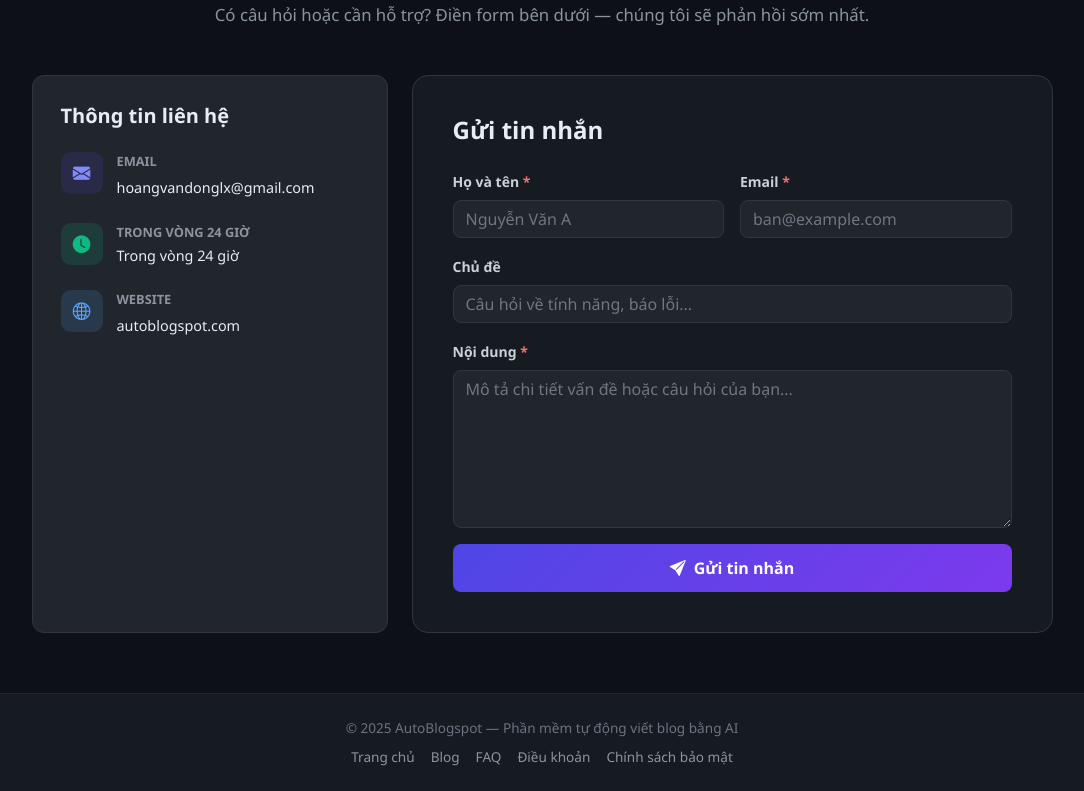
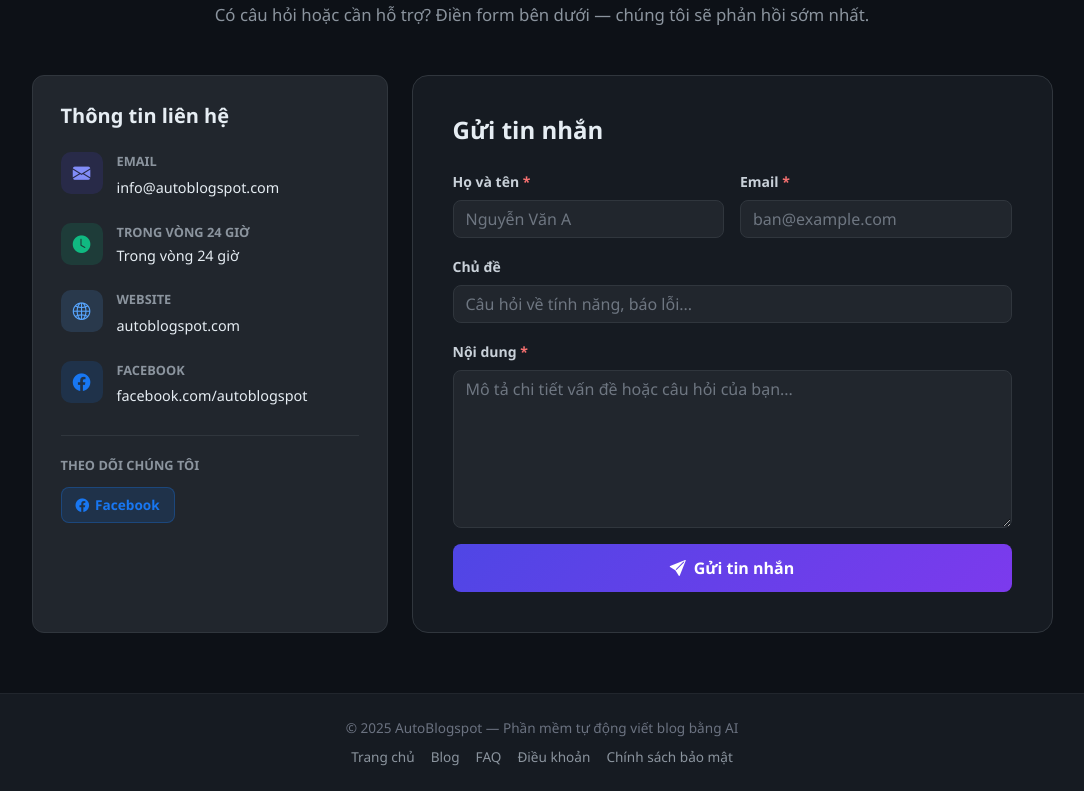
Before and after one commit to trinhsang33sevn/blog2.0, a FastAPI app: page /contact?lang=vi in a window 1280 px wide. Shown: the part 201-992 px from the top of the page, without its empty margins (98-1182 px from the left). Run offline with FastAPI, Linux system fonts and the light colour scheme; the visitor is signed in with stand-in values (Sample User, id 1); parts of the project's set-up code (start-up, migrations or seed data) failed here and were passed over; some libraries are stand-ins or nearby versions.

Commit message:
feat: update contact info — email info@autoblogspot.com + Facebook link
- Replace hoangvandonglx@gmail.com with info@autoblogspot.com everywhere
- Add Facebook link (facebook.com/autoblogspot) to contact page info card and social buttons

Co-Authored-By: Claude Sonnet 4.6 <noreply@anthropic.com>

```diff
--- a/app/routers/contact.py
+++ b/app/routers/contact.py
@@ -6,7 +6,7 @@ from ..services.email_service import send_contact_email
 
 logger = logging.getLogger("autoblogspot.contact")
 
-ADMIN_EMAIL = "hoangvandonglx@gmail.com"
+ADMIN_EMAIL = "info@autoblogspot.com"
 
 router = APIRouter()
 
--- a/templates/contact.html
+++ b/templates/contact.html
@@ -88,7 +88,7 @@
             <div class="info-icon" style="background:rgba(79,70,229,.15);color:#818cf8;"><i class="bi bi-envelope-fill"></i></div>
             <div>
               <div style="font-size:.8rem;color:#8b949e;font-weight:600;margin-bottom:3px;">EMAIL</div>
-              <a href="mailto:hoangvandonglx@gmail.com" style="color:#e6edf3;font-size:.9rem;text-decoration:none;">hoangvandonglx@gmail.com</a>
+              <a href="mailto:info@autoblogspot.com" style="color:#e6edf3;font-size:.9rem;text-decoration:none;">info@autoblogspot.com</a>
             </div>
           </div>
 
@@ -110,7 +110,7 @@
             </div>
           </div>
 
-          <div class="info-item mb-0">
+          <div class="info-item">
             <div class="info-icon" style="background:rgba(88,166,255,.15);color:#58a6ff;"><i class="bi bi-globe2"></i></div>
             <div>
               <div style="font-size:.8rem;color:#8b949e;font-weight:600;margin-bottom:3px;">WEBSITE</div>
@@ -118,15 +118,29 @@
             </div>
           </div>
 
-          {% if TELEGRAM_USERNAME %}
+          <div class="info-item mb-0">
+            <div class="info-icon" style="background:rgba(24,119,242,.15);color:#1877f2;"><i class="bi bi-facebook"></i></div>
+            <div>
+              <div style="font-size:.8rem;color:#8b949e;font-weight:600;margin-bottom:3px;">FACEBOOK</div>
+              <a href="https://www.facebook.com/autoblogspot" target="_blank" rel="noopener" style="color:#e6edf3;font-size:.9rem;text-decoration:none;">facebook.com/autoblogspot</a>
+            </div>
+          </div>
+
           <div style="margin-top:28px;padding-top:20px;border-top:1px solid #30363d;">
             <p style="font-size:.8rem;color:#8b949e;margin-bottom:12px;font-weight:600;">{{ _("contact_follow_label") }}</p>
-            <a href="https://t.me/{{ TELEGRAM_USERNAME }}" target="_blank" rel="noopener"
-               style="display:inline-flex;align-items:center;gap:6px;background:rgba(0,136,204,.15);border:1px solid rgba(0,136,204,.3);color:#0088cc;padding:7px 14px;border-radius:8px;text-decoration:none;font-size:.85rem;font-weight:600;">
-              <i class="bi bi-telegram"></i>Telegram
-            </a>
+            <div style="display:flex;gap:8px;flex-wrap:wrap;">
+              <a href="https://www.facebook.com/autoblogspot" target="_blank" rel="noopener"
+                 style="display:inline-flex;align-items:center;gap:6px;background:rgba(24,119,242,.15);border:1px solid rgba(24,119,242,.3);color:#1877f2;padding:7px 14px;border-radius:8px;text-decoration:none;font-size:.85rem;font-weight:600;">
+                <i class="bi bi-facebook"></i>Facebook
+              </a>
+              {% if TELEGRAM_USERNAME %}
+              <a href="https://t.me/{{ TELEGRAM_USERNAME }}" target="_blank" rel="noopener"
+                 style="display:inline-flex;align-items:center;gap:6px;background:rgba(0,136,204,.15);border:1px solid rgba(0,136,204,.3);color:#0088cc;padding:7px 14px;border-radius:8px;text-decoration:none;font-size:.85rem;font-weight:600;">
+                <i class="bi bi-telegram"></i>Telegram
+              </a>
+              {% endif %}
+            </div>
           </div>
-          {% endif %}
         </div>
       </div>
 
```
